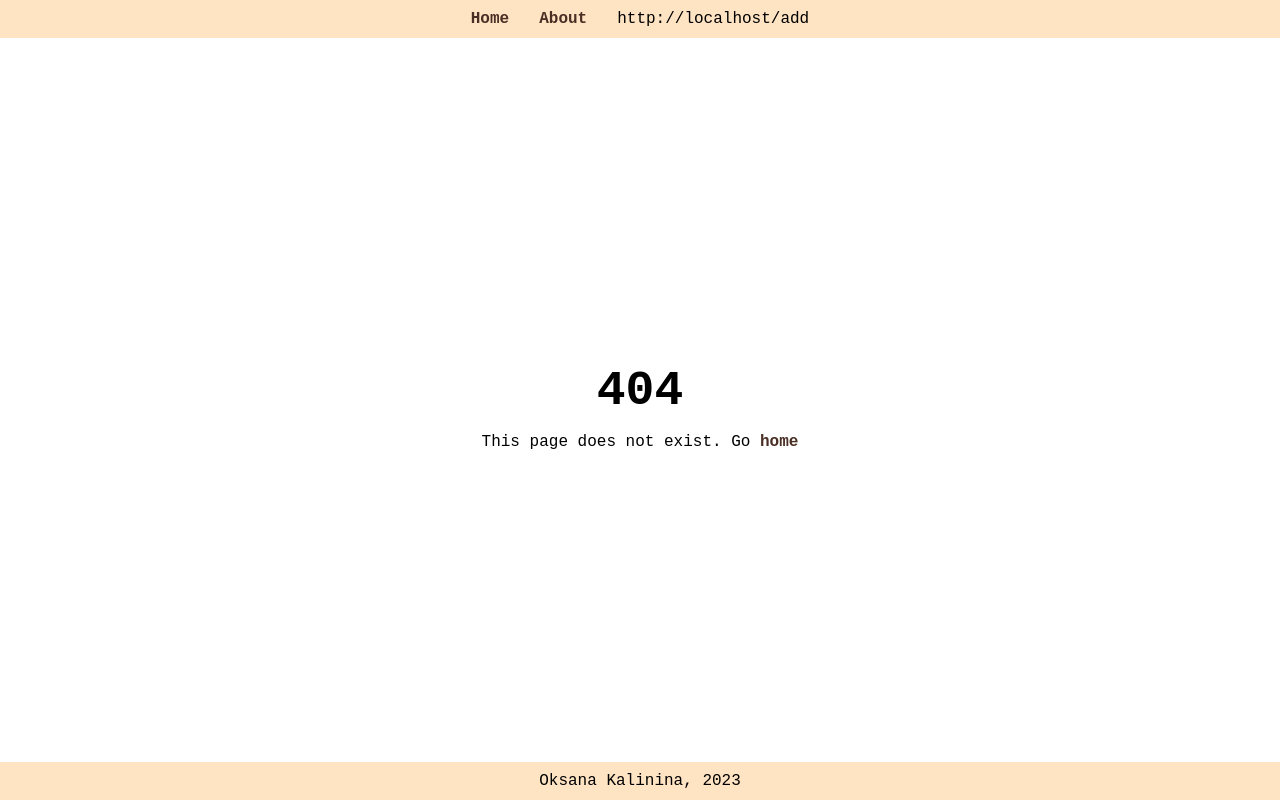
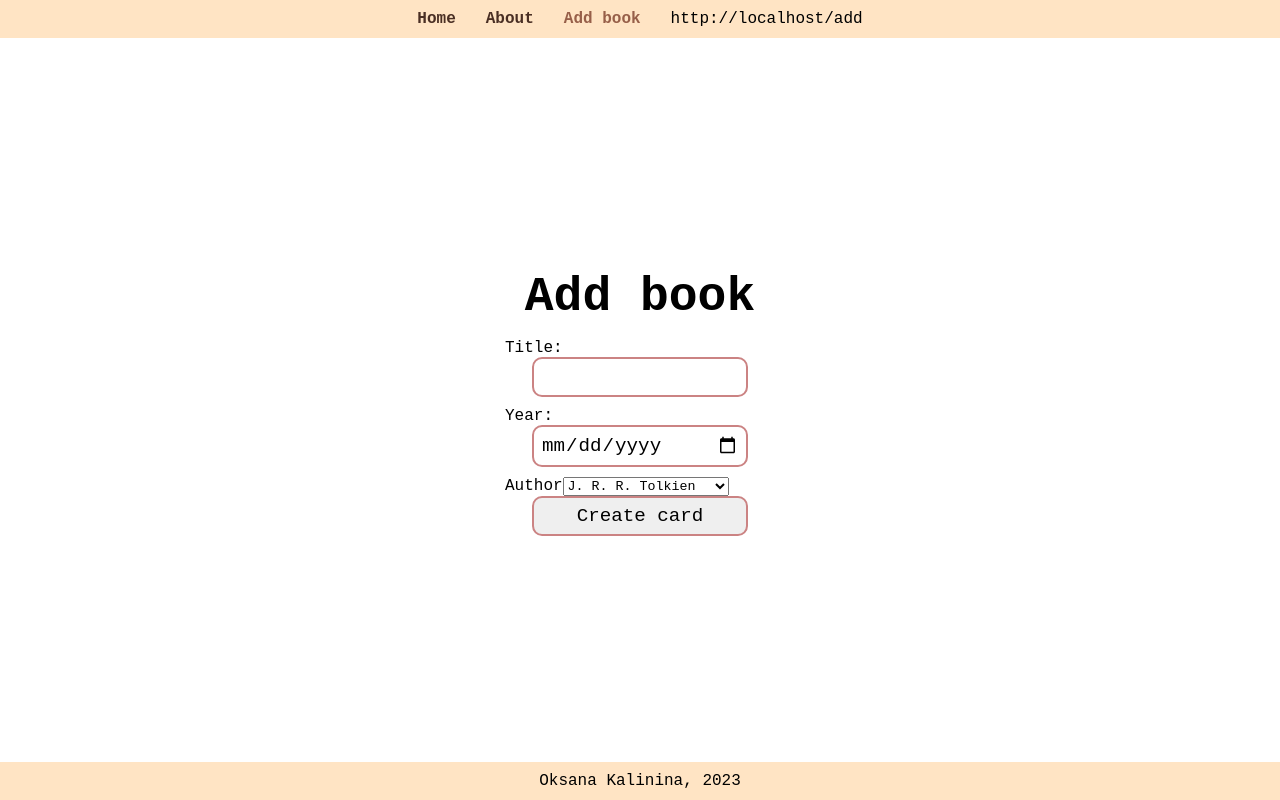
Before and after one commit to oksan4ik10/rs-react, a React (Vite) app in the folder components/: page /add in a window 1280 px wide. Before the commit this address had no page. Built offline with nearby package versions, Linux system fonts and the light colour scheme.

Commit message:
feat: add forms

```diff
--- a/components/src/App.tsx
+++ b/components/src/App.tsx
@@ -1,10 +1,10 @@
 import { Routes, Route } from 'react-router-dom';
 import './App.css';
-import React from 'react';
 
 import { Mainpage } from './pages/Mainpage';
 import { About } from './pages/About';
 import { Notfound } from './pages/404';
+import { AddBook } from './pages/AddBook';
 
 import { Layout } from './components/Layout';
 
@@ -15,6 +15,7 @@ function App() {
         <Route path="/" element={<Layout />}>
           <Route index element={<Mainpage />} />
           <Route path="about" element={<About />} />
+          <Route path="add" element={<AddBook />} />
           <Route path="*" element={<Notfound />} />
         </Route>
       </Routes>
--- /dev/null
+++ b/components/src/components/ClassFormAddBook.tsx
@@ -0,0 +1,44 @@
+import React, { FormEvent, RefObject } from 'react';
+import { IOneBook } from '../types/types';
+import * as objBooks from '../date.json';
+export class ClassFormAddBook extends React.Component {
+  title: RefObject<HTMLInputElement>;
+  year: RefObject<HTMLInputElement>;
+  selectRef: RefObject<HTMLSelectElement>;
+  books: IOneBook[];
+  constructor(props: Record<string, never>) {
+    super(props);
+    this.handleSubmit = this.handleSubmit.bind(this);
+    this.title = React.createRef();
+    this.year = React.createRef();
+    this.selectRef = React.createRef();
+    this.books = objBooks.books;
+  }
+
+  handleSubmit(event: FormEvent) {
+    if (this.selectRef.current) alert('A name was submitted: ' + this.selectRef.current.value);
+    event.preventDefault();
+    const author = new Set(this.books.map((item) => item.author));
+  }
+
+  render() {
+    return (
+      <form onSubmit={this.handleSubmit}>
+        <label>
+          Title:
+          <input type="text" ref={this.title} />
+        </label>
+        <label>
+          Year:
+          <input type="date" ref={this.year} />
+        </label>
+        <span>Author</span>
+        <select ref={this.selectRef}>
+          <option value="J. R. R. Tolkien">J. R. R. Tolkien</option>
+          <option value="Arthur Conan Doyle">Arthur Conan Doyle</option>
+        </select>
+        <input type="submit" value="Create card" />
+      </form>
+    );
+  }
+}
--- a/components/src/components/Layout.tsx
+++ b/components/src/components/Layout.tsx
@@ -19,6 +19,7 @@ export class Layout extends React.Component {
         <header onClick={this.changeRoute}>
           <NavLink to="/">Home</NavLink>
           <NavLink to="/about">About</NavLink>
+          <NavLink to="/add">Add book</NavLink>
           <p>{this.state.date}</p>
         </header>
         <main className="container">
--- /dev/null
+++ b/components/src/pages/AddBook.tsx
@@ -0,0 +1,9 @@
+import { ClassFormAddBook } from '../components/ClassFormAddBook';
+export const AddBook = () => {
+  return (
+    <>
+      <h1>Add book</h1>
+      <ClassFormAddBook />
+    </>
+  );
+};
```
